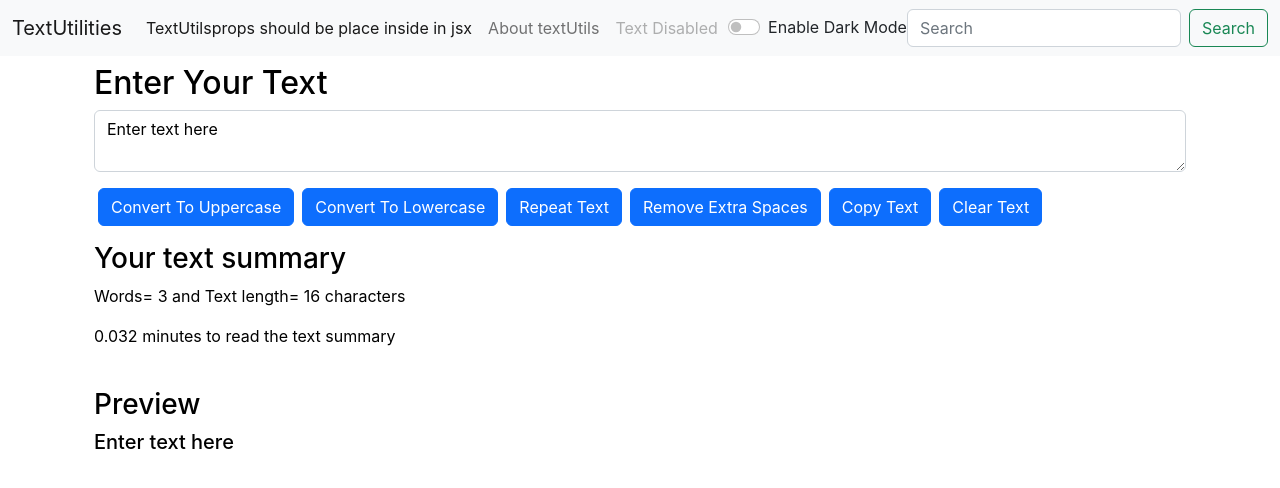
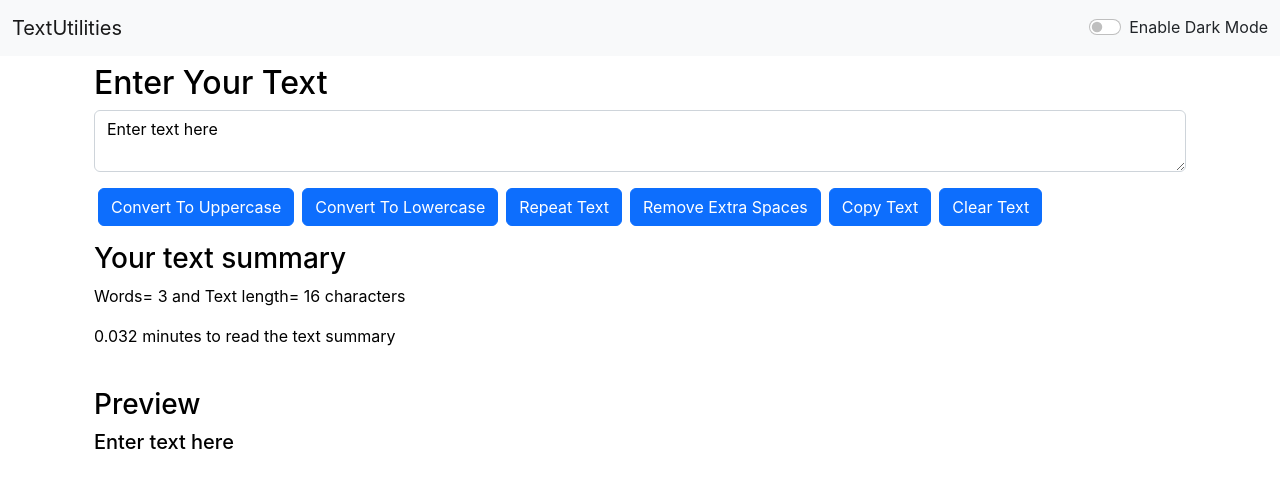
Before and after one commit to Keerthanyp/textutilities, a React (Create React App) app: page / in a window 1280 px wide. Shown: the top 488 px of the page. Built offline with nearby package versions, Linux system fonts and the light colour scheme.

Commit message:
optimized navbar

```diff
--- a/package.json
+++ b/package.json
@@ -1,4 +1,5 @@
 {
+  "homepage" : "http://keerthanyp.github.io/textutilities",
   "name": "textutilities",
   "version": "0.1.0",
   "private": true,
@@ -13,6 +14,8 @@
     "web-vitals": "^2.1.4"
   },
   "scripts": {
+    "predeploy": "npm run build",
+    "deploy": "gh-pages -d build",
     "start": "react-scripts start",
     "build": "react-scripts build",
     "test": "react-scripts test",
--- a/src/components/Navbar.js
+++ b/src/components/Navbar.js
@@ -29,19 +29,19 @@ export default function Navbar(props) {
           <div className="collapse navbar-collapse" id="navbarSupportedContent">
             <ul className="navbar-nav me-auto mb-2 mb-lg-0">
               <li className="nav-item">
-                <a className="nav-link active" aria-current="page" href="#">
+                {/* <a className="nav-link active" aria-current="page" href="#">
                   {props.title}
-                  props should be place inside {} in jsx
-                </a>
+                  //  props should be place inside {} in jsx
+                </a> */}
                 {/* <Link className="nav-link active" aria-current="page" to="/">
                   {props.title}
                   //  props should be place inside {} in jsx
                     </Link>  */}
               </li>
               <li className="nav-item">
-                <a className="nav-link" href="#">
+                {/* <a className="nav-link" href="#">
                   {props.aboutText}
-                </a>
+                </a> */}
                 {/* <Link className="nav-link" to="/about">
                   {props.aboutText}
                 </Link> */}
@@ -78,9 +78,9 @@ export default function Navbar(props) {
             </ul>
           </li> */}
               <li className="nav-item">
-                <a className="nav-link disabled" href="#">
+                {/* <a className="nav-link disabled" href="#">
                   {props.disabled}
-                </a>
+                </a> */}
                 {/* <Link className="nav-link disabled" to="/">
                   {props.disabled}
                 </Link> */}
@@ -105,7 +105,7 @@ export default function Navbar(props) {
                 Enable Dark Mode
               </label>
             </div>
-            <form className="d-flex" role="search">
+            {/* <form className="d-flex" role="search">
               <input
                 className="form-control me-2"
                 type="search"
@@ -115,7 +115,7 @@ export default function Navbar(props) {
               <button className="btn btn-outline-success" type="submit">
                 Search
               </button>
-            </form>
+            </form> */}
           </div>
         </div>
       </nav>
```
Also changed, not shown: 1 other file (tests, documents, lock files or other folders).
